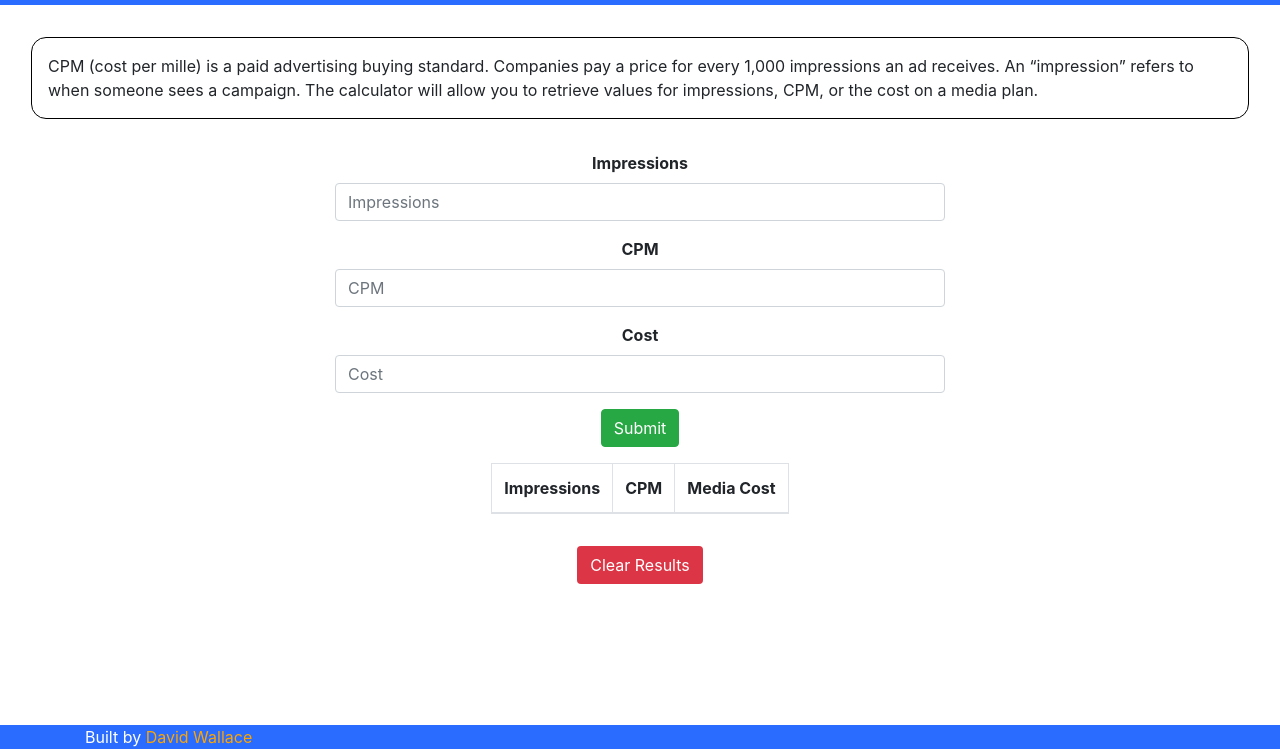
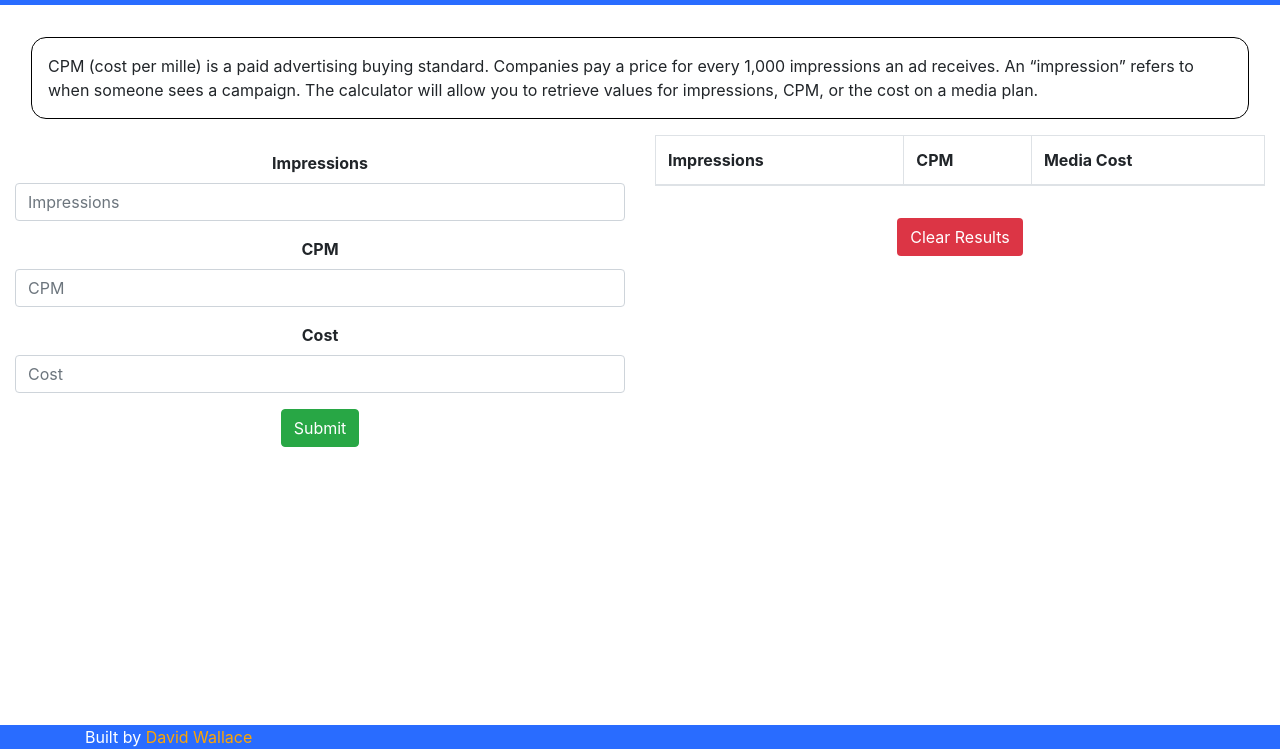
Before and after one commit to dwallace-web/cpmcalculator, a plain HTML site: page public/index.html in a window 1280 px wide. Shown: the part 51-800 px from the top of the page. Drawn offline with nearby package versions, Linux system fonts and the light colour scheme.

Commit message:
update public files

```diff
--- a/public/index.html
+++ b/public/index.html
@@ -28,12 +28,14 @@
         </div>
         <div class="row">
             <div class="col">
-                <p class="text-lg-left" id="information">CPM (cost per mille) is a paid advertising buying standard. Companies pay a price for every 1,000 impressions an ad receives. An “impression” refers to when someone sees a campaign. The calculator will allow you to retrieve values for impressions, CPM, or the cost on a media plan.</p>
+                <p class="text-lg-left" id="information">CPM (cost per mille) is a paid advertising buying standard.
+                    Companies pay a price for every 1,000 impressions an ad receives. An “impression” refers to when
+                    someone sees a campaign. The calculator will allow you to retrieve values for impressions, CPM, or
+                    the cost on a media plan.</p>
             </div>
         </div>
         <div class="row justify-content-center">
-            <div class="col-2"></div>
-            <div class="col-6 text-center  calculatorDisplay">
+            <div class="col-md-6 text-center calculatorDisplay">
                 <div class="warning"></div>
                 <form id="form">
                     <!-- Impressions -->
@@ -43,7 +45,8 @@
                                 <span class="input-group-text">Impressions</span>
                             </div> -->
                         <label for="impressionInput">Impressions</label>
-                        <input type="number" placeholder="Impressions" id="impressions" class="form-control" aria-label="Impressions)">
+                        <input type="number" placeholder="Impressions" id="impressions" class="form-control"
+                            aria-label="Impressions)">
                     </div>
                     <!-- </div>  -->
                     <!-- CPM -->
@@ -53,7 +56,8 @@
                                 <span class="input-group-text">CPM</span>
                             </div>  -->
                         <label for="cpmInput">CPM</label>
-                        <input type="number" placeholder="CPM" id="cpm" class="form-control" step="0.01" aria-label="CPM Dollar amount (with dot and two decimal places)">
+                        <input type="number" placeholder="CPM" id="cpm" class="form-control" step="0.01"
+                            aria-label="CPM Dollar amount (with dot and two decimal places)">
                     </div>
                     <!-- </div>  -->
                     <!-- Media Cost -->
@@ -63,17 +67,14 @@
                                 <span class="input-group-text">Total Cost</span>
                             </div> -->
                         <label for="costInput">Cost</label>
-                        <input type="number" placeholder="Cost"  id="mediacost" class="form-control" step="0.01" aria-label="Media Cost Dollar amount (with dot and two decimal places)">
+                        <input type="number" placeholder="Cost" id="mediacost" class="form-control" step="0.01"
+                            aria-label="Media Cost Dollar amount (with dot and two decimal places)">
                     </div>
                     <!-- </div>  -->
                     <button type="submit" id="calcSubmit" class="btn btn-success">Submit</button>
                 </form>
             </div>
-            <div class="col-2"></div>
-        </div>
-        <!-- Calculator Results -->
-        <div class="row ">
-
+            <div class="col-md-6">
                 <div class="mx-auto">
                     <table class="table table-bordered table-hover">
                         <thead>
@@ -87,12 +88,14 @@
                         </tbody>
                     </table>
                 </div>
-        </div>
-        <div class="row">
                 <div class="col-12 text-center buttonholder">
                     <button class="btn bg-danger text-white clearResults">Clear Results</button>
                 </div>
             </div>
+        </div>
+        <!-- Calculator Results -->
+
+
 
     </div>
     <footer class="footer fixed-bottom ">
```
Also changed, not shown: index.css (+0 -13 lines), public/index.css (+0 -13 lines). Lines whose indentation alone changed are shown as unchanged.
